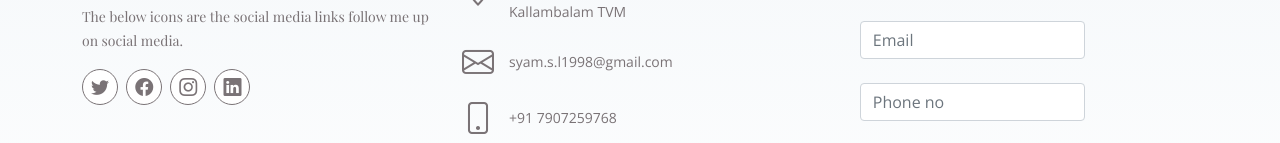
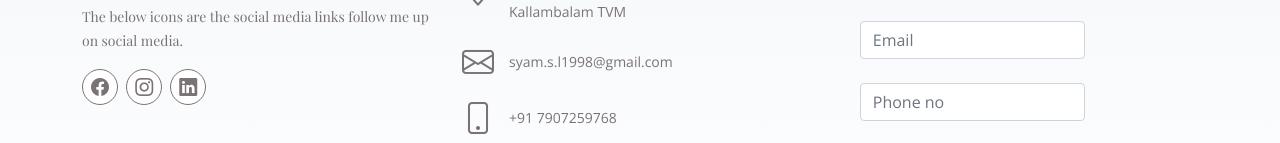
Before and after one commit to syamsl/portfolio, a plain HTML site: page index.html in a window 1280 px wide. Shown: the part 4512-4655 px from the top of the page. Drawn offline with nearby package versions, Linux system fonts and the light colour scheme; a web font is replaced by a local one.

Commit message:
first commit

```diff
--- a/index.html
+++ b/index.html
@@ -386,7 +386,6 @@
               <h3>Syam</h3>
               <p>The below icons are the social media links follow me up on social media.</p>
               <div class="social-links">
-                <a href="#" class="twitter"><i class="bi bi-twitter" target="_blank"></i></a>
                 <a href="#" class="facebook"><i class="bi bi-facebook" target="_blank"></i></a>
                 <a href="https://www.instagram.com/star.sz.dust/" class="instagram" target="_blank"><i class="bi bi-instagram"></i></a>
                 <a href="https://www.linkedin.com/in/syam-s-l-a734501a2/" class="linkedin" target="_blank"><i class="bi bi-linkedin"></i></a>
```
